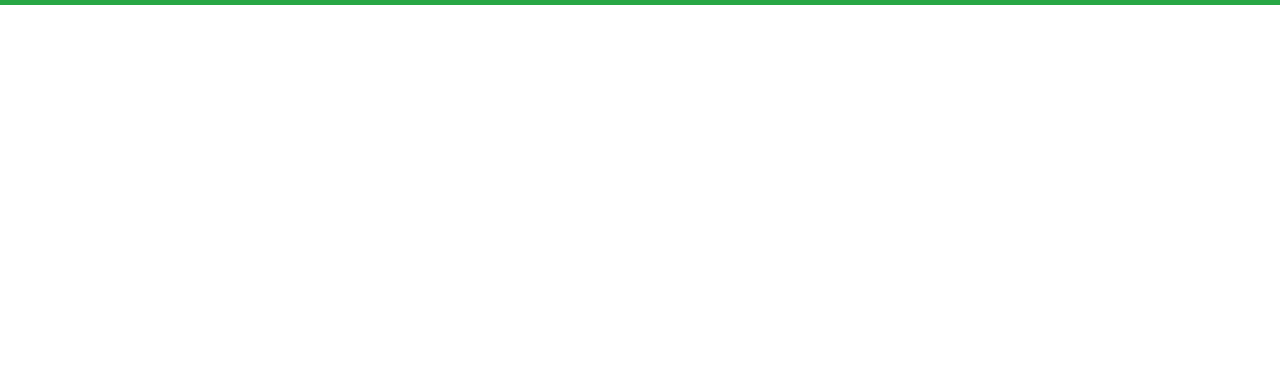
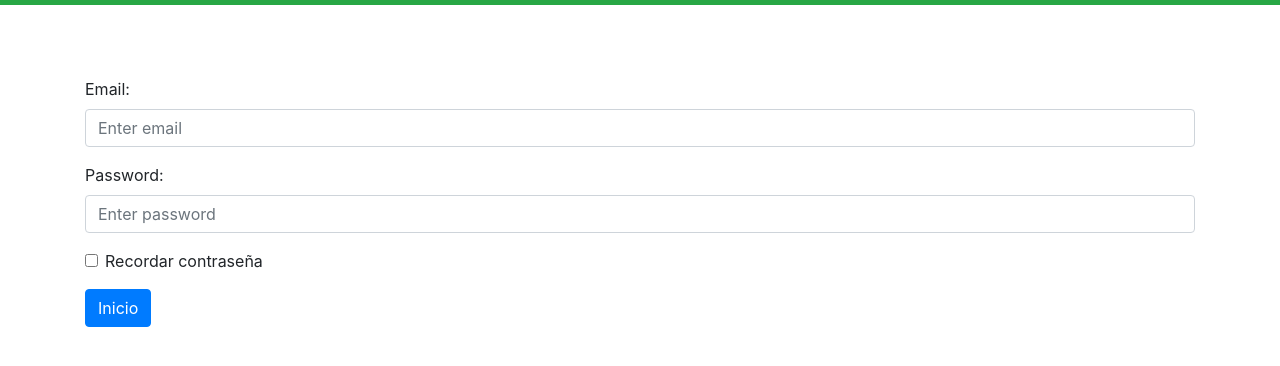
Before and after one commit to sh00rsh/Clubplaypalaciosjorge, a plain HTML site: page iniciodesesión.html in a window 1280 px wide. Shown: the part 76-442 px from the top of the page. Drawn offline with nearby package versions, Linux system fonts and the light colour scheme.

Commit message:
final de trabajo

```diff
--- a/iniciodesesión.html
+++ b/iniciodesesión.html
@@ -25,7 +25,27 @@
             </li>
           </ul>
     </nav>
-
+    <br>
+    <br>
+    <br>
+    <div class="container">
+      <form action="/action_page.php">
+        <div class="form-group">
+          <label for="email">Email:</label>
+          <input type="email" class="form-control" id="email" placeholder="Enter email" name="email">
+        </div>
+        <div class="form-group">
+          <label for="pwd">Password:</label>
+          <input type="password" class="form-control" id="pwd" placeholder="Enter password" name="pswd">
+        </div>
+        <div class="form-group form-check">
+          <label class="form-check-label">
+            <input class="form-check-input" type="checkbox" name="remember"> Recordar contraseña
+          </label>
+        </div>
+        <button type="submit" class="btn btn-primary">Inicio</button>
+      </form>
+    </div>
 
 
 
```
